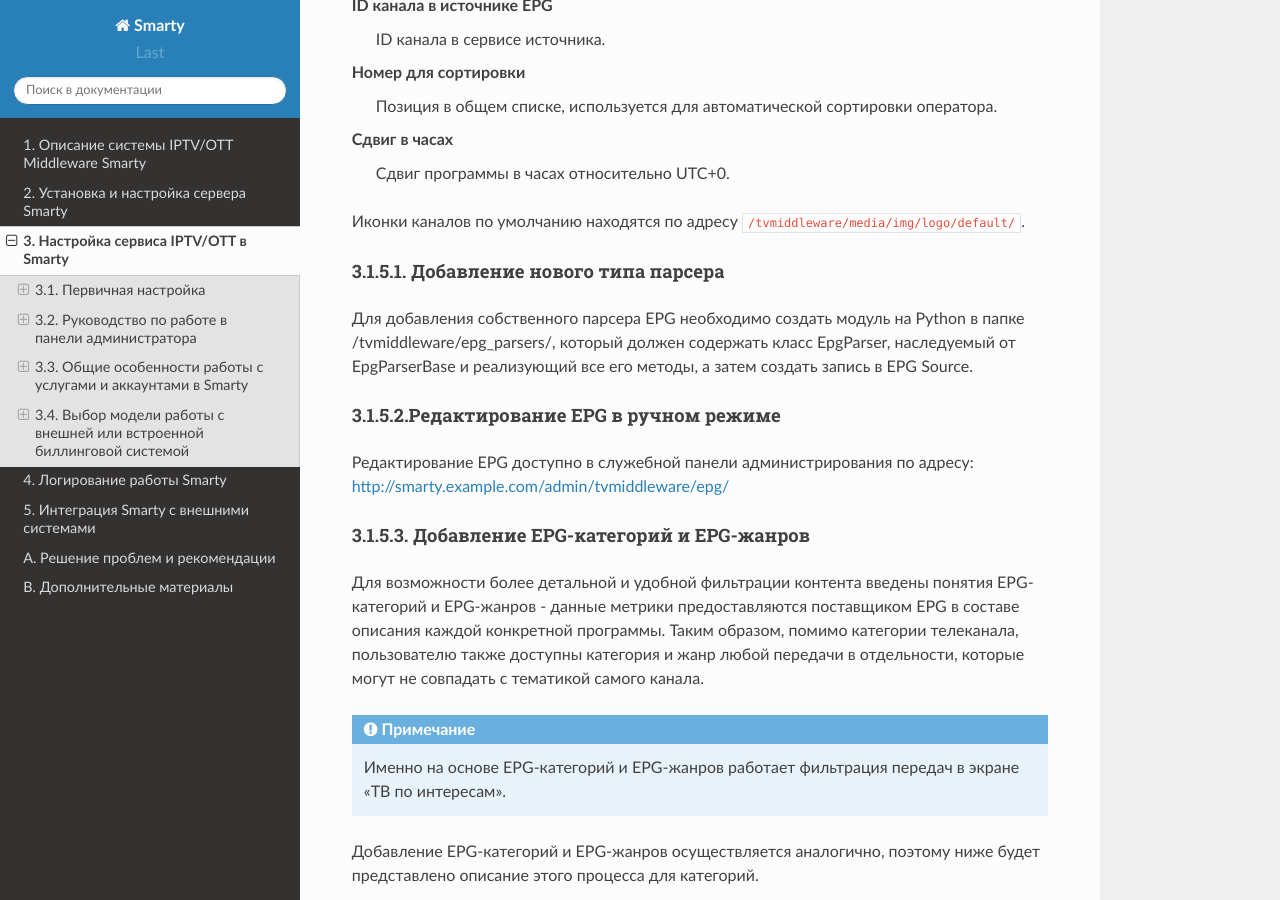
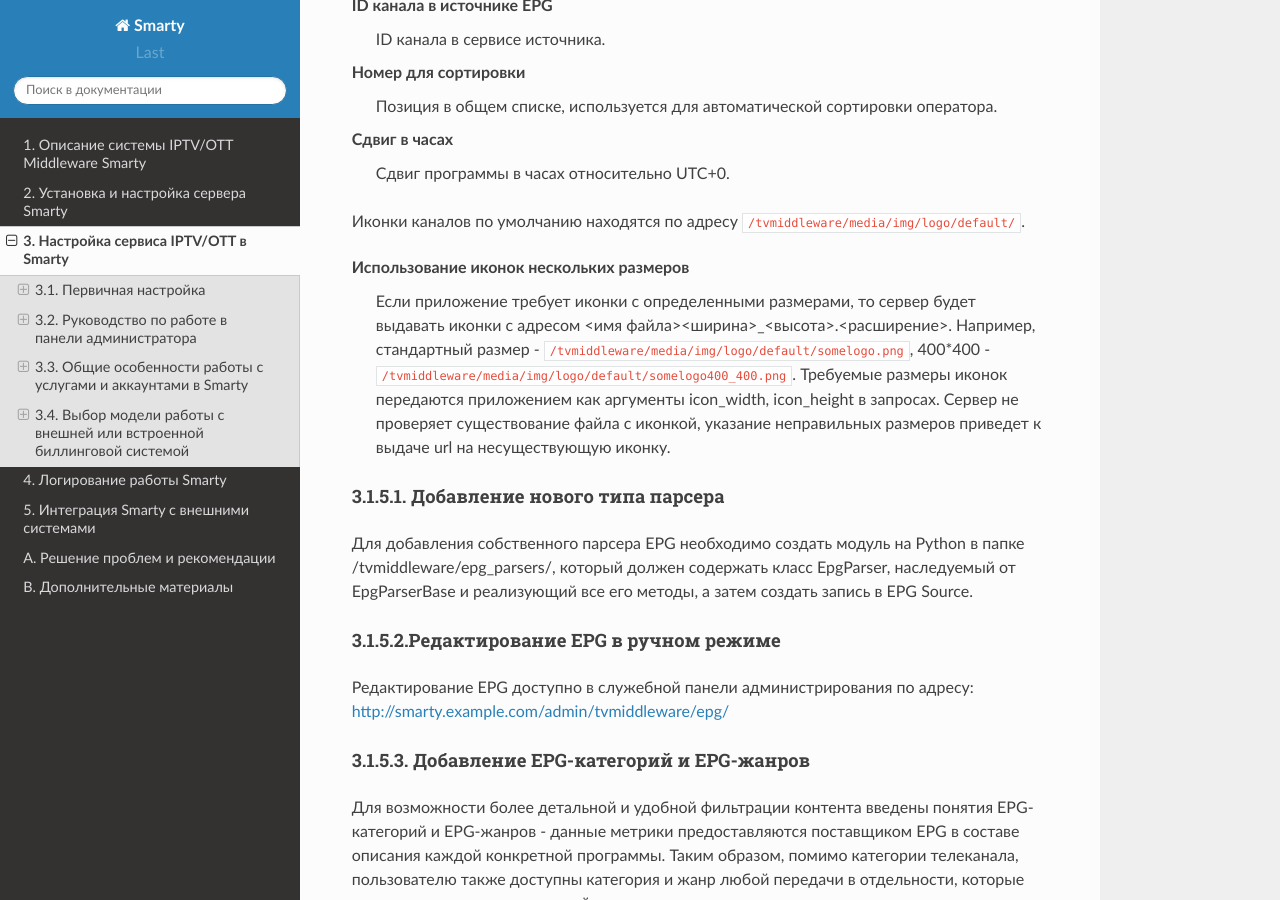
Before and after one commit to sergey-yakovlev/smarty-docs, a Sphinx documentation site: the page built from source/service_configuration.rst, in a window 1280 px wide and 900 px high, scrolled down 4196 px. Built offline with Sphinx 7.4.7 and the Read the Docs theme 2.0.0, drawn with Linux system fonts in a browser that asks for light colours.

Commit message:
Использование иконок разных размеров

```diff
--- a/source/service_configuration.rst
+++ b/source/service_configuration.rst
@@ -214,6 +214,13 @@
 
 Иконки каналов по умолчанию находятся по адресу ``/tvmiddleware/media/img/logo/default/``.
 
+Использование иконок нескольких размеров
+    Если приложение требует иконки с определенными размерами, то сервер будет выдавать иконки с адресом
+    <имя файла><ширина>_<высота>.<расширение>. Например, стандартный размер - ``/tvmiddleware/media/img/logo/default/somelogo.png``, 400*400 - ``/tvmiddleware/media/img/logo/default/somelogo400_400.png``.
+    Требуемые размеры иконок передаются приложением как аргументы icon_width, icon_height в запросах.
+    Сервер не проверяет существование файла с иконкой, указание неправильных размеров приведет к выдаче url на несуществующую иконку.
+
+
 .. _custom-epg-parser:
 
 3.1.5.1. Добавление нового типа парсера
```
